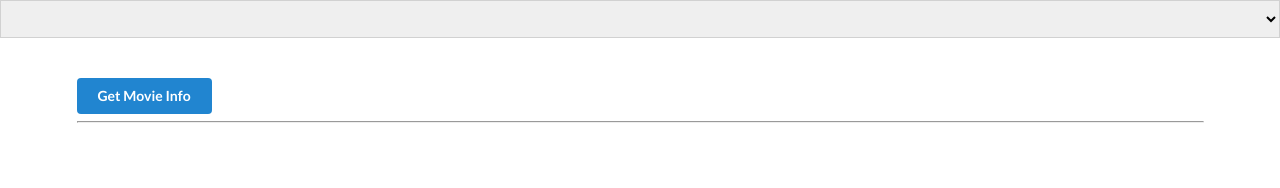
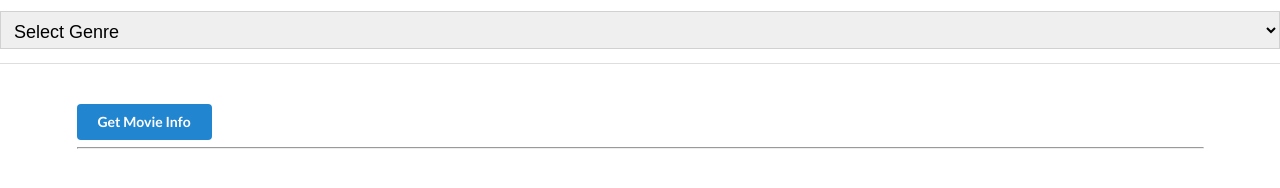
Before and after one commit to kirankiru14/https---github.com-kirankiru14-SFtraining, a website: page index.html in a window 1280 px wide. Drawn offline with nearby package versions, Linux system fonts and the light colour scheme.

Commit message:
modified on genres part on 27/12/2023

```diff
--- a/index.html
+++ b/index.html
@@ -7,25 +7,14 @@
     <link rel="stylesheet" type="text/css" href="https://cdnjs.cloudflare.com/ajax/libs/semantic-ui/2.5.0/semantic.min.css">
     <script src="index.js"></script>
   </head>
-  <!-- <body>
+<body>
+  <div class="ui sizer vertical segment">
+    <div class="ui medium header">
+  <select class="ui fluid dropdown" id="genre" onchange="genreSelected()">
 
-    <div class="ui container">
-      <button class="ui button primary" onclick="getMovieInformation()">Get Movie Info</button>
-      <select name="Genre" multiple="" class="ui fluid dropdown" id="genre"
-          onchange="genreSelected()">
-
-        </select>
-      <hr/>
-            <div id="content">
-            </div>
-
-    </div>
-  </body>
-</html> -->
-<body>
-  <select name="Genre" class="ui fluid dropdown" id="genre" onchange="genreSelected()">
-    <!-- Add dropdown options here -->
   </select>
+  </div>
+</div>
   <div class="ui container">
     <div class="container">
       <button class="ui button primary" onclick="getMovieInformation()">Get Movie Info</button>
@@ -33,7 +22,6 @@
     </div>
     <hr/>
     <div id="content">
-      <!-- Content goes here -->
     </div>
   </div>
 </body>
--- a/index.js
+++ b/index.js
@@ -2,6 +2,8 @@
 
 let data;
 let filteredMoviesOutput; // To store the output from run()
+let genresTypeMovie;
+let genresType = null;
 const apiKey = 'cc37399832696ae72d6412c05725058a';
 const imageUrl = 'https://image.tmdb.org/t/p/original';
 const personUrl = 'https://api.themoviedb.org/3/person/';
@@ -12,12 +14,28 @@ let genreNames;
 import('../src/moviesPlay.js')
     .then(res => {
 		console.log(res);
+        data = res;
         console.log('data imported into data constant');
+		console.log('after populate genre dropdown');
+        filteredMoviesOutput = run(); // Save the output from run()
 
-        data = res;
-        filteredMoviesOutput = run(); // Save the output from run()
+		populateGenreDropdown();
+		const optionsArray = moviesDropdown(filteredMoviesOutput);
+		showMovie(queryParamsMap.get('id'),queryParamsMap.get('posterPath'));
+		document.getElementById('movies').innerHTML = optionsArray;
+		console.log('line 23');
+
+    })
+    .catch(error => {
+        console.error('Error importing data:', error);
+    });
+
+
+//----------------------------------------Genres selection method-----------------------------------------------
+
+	function populateGenreDropdown(){
 		let genreOptions =`<option value="" disabled selected>Select Genre</option>`;
-		genreNames = res.genres.map(genre => genre.name);
+		genreNames = data.genres.map(genre => genre.name);
 		console.log('genres data ', genreNames);
 		genreNames.forEach(element => {
 			console.log(element);
@@ -25,26 +43,41 @@ import('../src/moviesPlay.js')
 		});
 		document.getElementById('genre').innerHTML=genreOptions;
 
-		showMovie(queryParamsMap.get('id'),queryParamsMap.get('posterPath'));
-		const optionsArray = moviesDropdown(filteredMoviesOutput);
-		document.getElementById('movies').innerHTML = optionsArray;
-		console.log('line 23');
-    })
-    .catch(error => {
-        console.error('Error importing data:', error);
-    });
-	function populateGenreList() {
+	}
 
 
+
+	function genreSelected() {
+		 genresType = document.getElementById('genre').value;
+		console.log('selected genre is: ', genresType);
+
+		genresTypeMovie = data.hindiMovies
+		.filter(movie => movie.genres.some(a => a.name === genresType))
+		.map(movie => ({
+			movie: movie.originalTitle,
+			id: movie.tmdbId,
+			releaseDate:movie.releaseDate,
+			runtimeMinutes: movie.runtimeMinutes,
+			PosterPath: movie.posterUrl,
+			movieGenres: movie.genres.map(g => g.name).join(',')
+		}));
+		//getMovieInformation();
+
+		console.log('selected genres movie are ', genresTypeMovie);
+		return genresTypeMovie;
 	}
 
+//-----------------------------------------------RUN METHOD-------------------------------------------------------
+
+
 function run() {
+
     const filteredMovies = data.hindiMovies.filter(movie => {
 		console.log('line 43 ',movie);
-		movie.filter(m => {
-			m.genre.name
-		})
-        return movie.runtimeMinutes > 180;
+		if(genresType != null){
+			console.log('just a log to check');
+		}
+        return movie.runtimeMinutes > 180 ;
     });
 
     // Reformat the filtered output
@@ -61,10 +94,14 @@ function run() {
         };
     });
 
-    console.log(output);
+    console.log('line 78 ',output);
 
     return output; // Return the output to be used later
 }
+
+
+//--------------------------------------------Get Movie Information-----------------------------------------------
+
 
 function getMovieInformation() {
     console.log('inside getMovieInfo');
@@ -73,7 +110,8 @@ function getMovieInformation() {
     let htmlContent = `<div class="ui three column grid">`;
 
     // Iterate through the saved output and display movie information
-    const fetchPromises = filteredMoviesOutput.map(movie => {
+	const fetchPromises = filteredMoviesOutput.map(movie => {
+    //const fetchPromises = genresTypeMovie.map(movie => {
         const fetchUrl = `https://api.themoviedb.org/3/movie/${movie.id}?api_key=${apiKey}`;
 
         return fetch(fetchUrl)
@@ -113,9 +151,9 @@ function getMovieInformation() {
         .catch(error => console.error('Error in Promise.all:', error));
 }
 
-function genreSelected(){
-	console.log('selected genre is : ',document.getElementById('genre').value);
-}
+
+//-------------------------------------------SHOW MOVIE--------------------------------------------------------
+
 
 function showMovie(id, posterPath) {
 	const movieInfo = data.hindiMovies.find(movie => {
@@ -162,6 +200,9 @@ function showMovie(id, posterPath) {
 	return castHtml;
   }
 
+
+//----------------------------------------------MOVIES DROPDOWN-------------------------------------------------
+
   function moviesDropdown(filteredMoviesOutput) {
 	let options;
 	const moviesList = filteredMoviesOutput.forEach(movie => {
@@ -171,6 +212,9 @@ function showMovie(id, posterPath) {
 	return options;
 	// document.getElementById('movies').innerHTML = options;
   }
+
+
+//-----------------------------------------MOVIESELECTED----------------------------------------------------
 
   function movieSelected(){
 	  const selectedMovieId = document.getElementById('movies').value;
```
